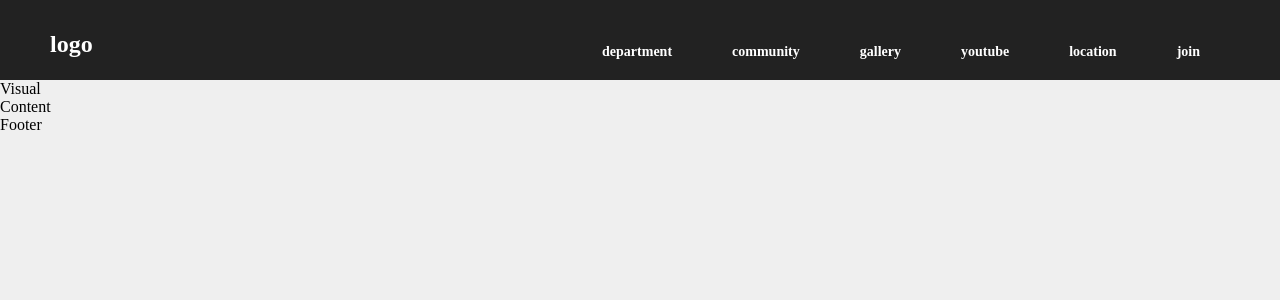
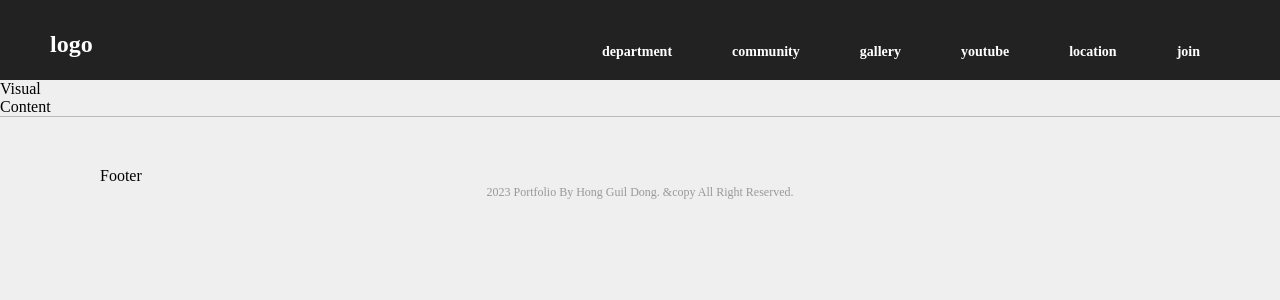
Before and after one commit to sirri1222/profile, a React (Create React App) app: page / in a window 1280 px wide. Shown: the top 300 px of the page. Built offline with nearby package versions, Linux system fonts and the light colour scheme.

Commit message:
스위치문 적용

```diff
--- a/src/App.js
+++ b/src/App.js
@@ -1,4 +1,4 @@
-import { Route } from "react-router-dom";
+import { Route, Switch } from "react-router-dom";
 
 // common
 import Header from "./components/common/Header";
@@ -17,13 +17,15 @@
 function App() {
   return (
     <>
-      <Header />
       {/*
         Route : 화면별 Link에 의해 출력될 단위
         path : 연결할 주소
         exact : 정확하게 path 가 같을 때만 보여준다.
       */}
+      {/* 화면에 중첩되는 컴포넌트가 있는경우 switch 를 활용한다  */}
+      <Switch exact path="/">
         <Route exact path="/">
+          <Header type={"main"} />
           <Visual />
           <Content />
         </Route>
@@ -37,7 +39,9 @@
         {/* <Route path="/department">
         <Department />
       </Route> */}
-
+      {/* 컴포넌트를 출력하는 3번째 방법 */}
+        <Route path="/" render={()=><Header type={"sub"}/>} />
+      </Switch>
       {/* Route 2번 방식 : 인라인 방식의 Route 적용 */}
       <Route path="/department" component={Department} />
       <Route path="/community" component={Community} />
--- a/src/components/common/Footer.js
+++ b/src/components/common/Footer.js
@@ -1,9 +1,13 @@
-import React from 'react'
+import React from "react";
 
 const Footer = () => {
   return (
-    <div>Footer</div>
-  )
-}
+    <footer>
+      <div className="inner">Footer
+      <p>2023 Portfolio By Hong Guil Dong. &copy All Right Reserved.</p>
+      </div>
+    </footer>
+  );
+};
 
-export default Footer
+export default Footer;
--- a/src/components/main/Content.js
+++ b/src/components/main/Content.js
@@ -2,7 +2,7 @@
 
 const Content = () => {
   return (
-    <div>Content</div>
+    <main>Content</main>
   )
 }
 
--- a/src/components/main/Visual.js
+++ b/src/components/main/Visual.js
@@ -2,7 +2,7 @@
 
 const Visual = () => {
   return (
-    <div>Visual</div>
+    <div id='visual'>Visual</div>
   )
 }
 
--- a/src/scss/common/_footer.scss
+++ b/src/scss/common/_footer.scss
@@ -0,0 +1,14 @@
+footer{
+  width: 100%;
+  border-top: 1px solid #bbb;
+  .inner{
+    width: 1180px;
+    margin: 0 auto;
+    padding: 50px;
+    p{
+      font-size: 12px;
+      color: #999;
+      text-align: center;
+    }
+  }
+}
```
Also changed, not shown: src/scss/main/_content.scss (+8 -0 lines), src/scss/main/_visual.scss (+10 -0 lines). Lines whose indentation alone changed are shown as unchanged.
